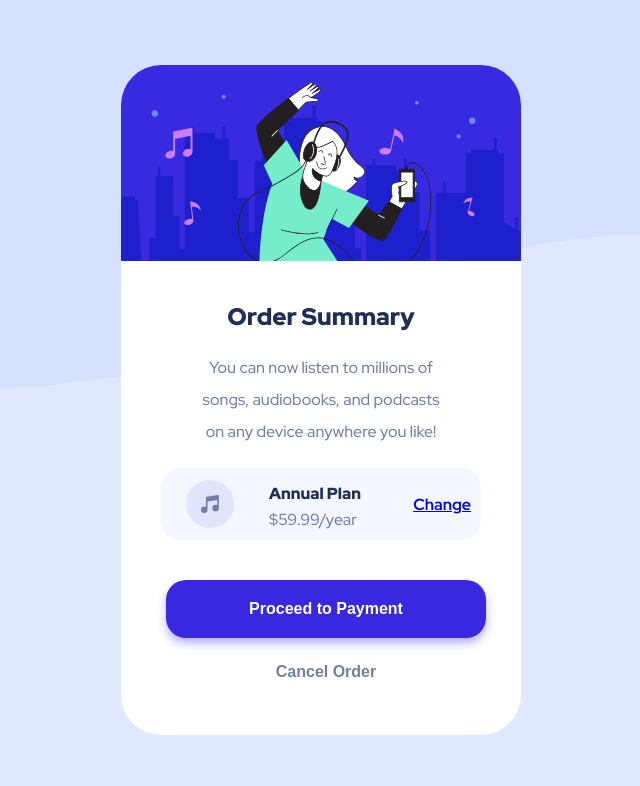
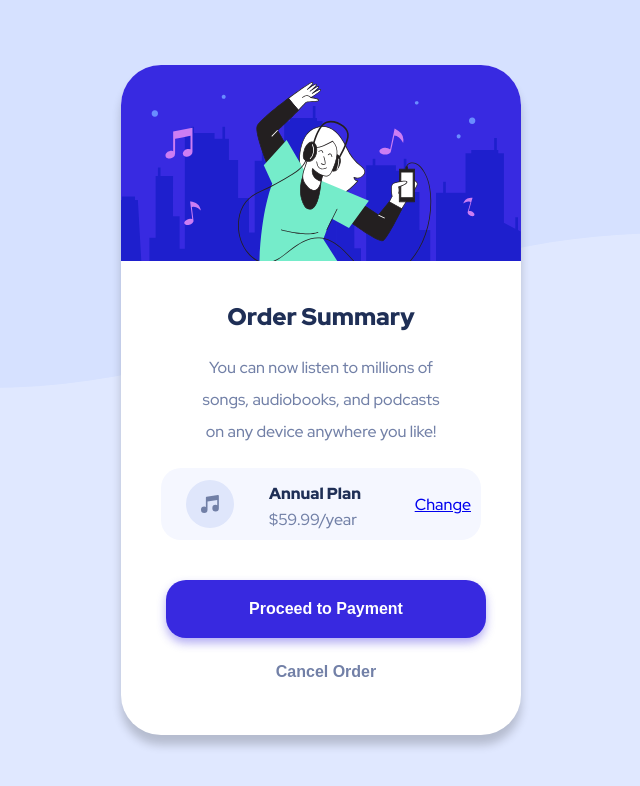
Before and after one commit to Fernando-Bento/Ordersummarycomponent, a plain HTML site: page index.html in a window 1280 px wide. Shown: the whole page, without its empty margins (319-959 px from the left). Drawn offline with Linux system fonts and the light colour scheme.

Commit message:
otimização

```diff
--- a/style.css
+++ b/style.css
@@ -34,6 +34,7 @@ main{
     border-radius: 40px;
     overflow: hidden;
     transition: width 1s;
+    box-shadow: 0px 10px 10px rgba(0, 0, 0, 0.192);
 }
 
 header{
@@ -99,7 +100,6 @@ div#anual{
 }
 
 a{
-    font-weight: 700;
     transition: color 0.5s;
 }
 
```
